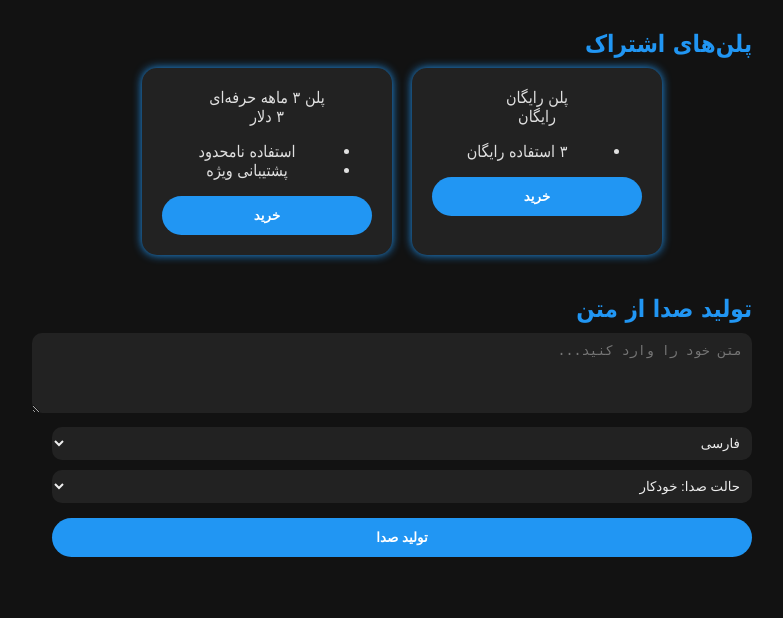
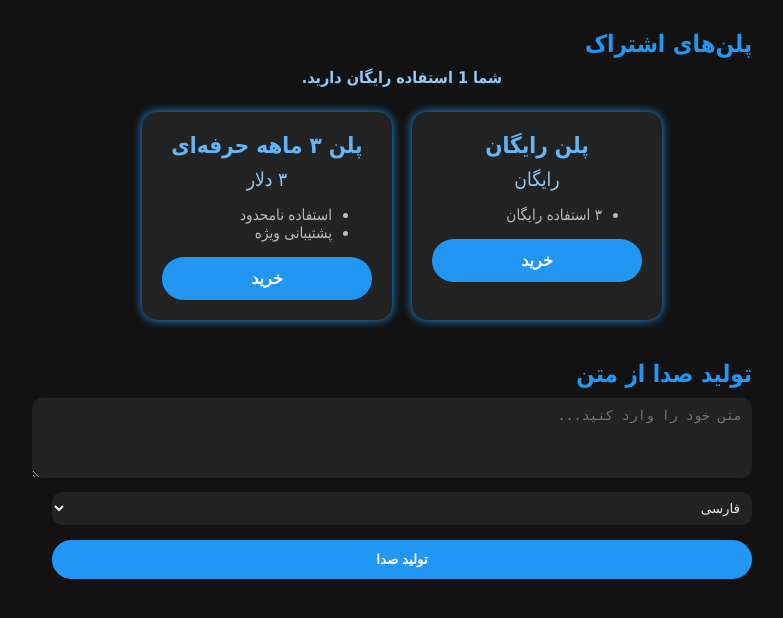
Before and after one commit to ahmadsamimrahmani427/voxir-app, a Flask app: page /app in a window 1280 px wide. Shown: the part 85-703 px from the top of the page, without its empty margins (238-1021 px from the left). Run offline with Flask 3, Linux system fonts and the light colour scheme; the visitor is signed in with stand-in values (Sample User, id 1).

Commit message:
Update index.html

```diff
--- a/templates/index.html
+++ b/templates/index.html
@@ -34,6 +34,10 @@
             border-radius: 40px;
             cursor: pointer;
             font-weight: bold;
+            transition: background-color 0.3s ease;
+        }
+        .logout-btn:hover {
+            background-color: #1976d2;
         }
         main {
             max-width: 700px;
@@ -58,6 +62,26 @@
             box-shadow: 0 0 10px #2196f3;
             text-align: center;
         }
+        .plan-title {
+            font-weight: bold;
+            font-size: 1.4em;
+            margin-bottom: 10px;
+            color: #64b5f6;
+        }
+        .plan-price {
+            font-size: 1.2em;
+            margin-bottom: 15px;
+            color: #90caf9;
+        }
+        .plan-features {
+            margin-bottom: 15px;
+            color: #bbb;
+            font-size: 0.95em;
+            text-align: right;
+        }
+        .buy-form {
+            margin-top: 10px;
+        }
         .buy-btn {
             background-color: #2196f3;
             color: white;
@@ -67,12 +91,25 @@
             border-radius: 40px;
             cursor: pointer;
             font-weight: bold;
+            font-size: 1em;
+            transition: background-color 0.3s ease;
+        }
+        .buy-btn:hover {
+            background-color: #1976d2;
+        }
+        #free-uses {
+            margin-bottom: 25px;
+            color: #90caf9;
+            font-weight: bold;
+            text-align: center;
         }
         #audio-player {
             width: 100%;
             margin-top: 20px;
             display: none;
+            outline: none;
             border-radius: 10px;
+            background-color: #333;
         }
         #download-btn {
             margin-top: 15px;
@@ -84,6 +121,10 @@
             cursor: pointer;
             font-weight: bold;
             display: none;
+            transition: background-color 0.3s ease;
+        }
+        #download-btn:hover {
+            background-color: #1976d2;
         }
         #message {
             margin-top: 15px;
@@ -94,16 +135,14 @@
         #sentiment-display {
             margin-top: 15px;
             font-weight: bold;
-            font-size: 1.2em;
+            font-size: 1.4em;
             text-align: center;
+            color: #fff;
             display: flex;
             justify-content: center;
             align-items: center;
-            gap: 10px;
+            gap: 8px;
         }
-        .positive { color: #4caf50; }
-        .neutral { color: #ffc107; }
-        .negative { color: #f44336; }
     </style>
 </head>
 <body>
@@ -113,9 +152,9 @@
             <button class="logout-btn" type="submit">خروج</button>
         </form>
     </header>
-
     <main>
         <h2>پلن‌های اشتراک</h2>
+        <div id="free-uses">شما {{ free_uses }} استفاده رایگان دارید.</div>
         <div class="plans-container">
             {% for plan in plans %}
             <div class="plan-card">
@@ -128,7 +167,7 @@
                         {% endfor %}
                     </ul>
                 </div>
-                <form method="POST" action="{{ url_for('create_payment') }}">
+                <form class="buy-form" method="POST" action="{{ url_for('create_payment') }}">
                     <input type="hidden" name="plan_id" value="{{ plan.id }}" />
                     <button type="submit" class="buy-btn">خرید</button>
                 </form>
@@ -139,29 +178,18 @@
         <section>
             <h2>تولید صدا از متن</h2>
             <textarea id="text-input" rows="4" style="width:100%; border-radius: 10px; padding: 10px; background-color: #222; color: #eee; border: none;" placeholder="متن خود را وارد کنید..."></textarea>
-
             <select id="voice-select" style="margin-top: 10px; padding: 8px; border-radius: 10px; background-color: #222; color: #eee; border: none; width: 100%;">
                 {% for lang, voice in languages.items() %}
                 <option value="{{ voice }}">{{ lang }}</option>
                 {% endfor %}
             </select>
-
-            <!-- انتخاب حالت احساسی -->
-            <select id="style-select" style="margin-top: 10px; padding: 8px; border-radius: 10px; background-color: #222; color: #eee; border: none; width: 100%;">
-                <option value="">حالت صدا: خودکار</option>
-                <option value="cheerful">😊 شاد</option>
-                <option value="sad">😞 غمگین</option>
-                <option value="angry">😠 عصبانی</option>
-                <option value="excited">🤩 هیجان‌زده</option>
-                <option value="friendly">🤗 دوستانه</option>
-                <option value="hopeful">🌈 امیدوار</option>
-            </select>
-
             <button id="generate-btn" style="margin-top: 15px; background-color: #2196f3; color: white; border: none; padding: 12px; border-radius: 40px; font-weight: bold; width: 100%; cursor: pointer;">تولید صدا</button>
 
-            <audio id="audio-player" controls></audio>
-            <button id="download-btn">دانلود صدا</button>
+            <audio id="audio-player" controls style="display:none; margin-top:15px; width:100%; border-radius: 10px; background-color: #333;"></audio>
+            <button id="download-btn" style="display:none;">دانلود صدا</button>
+
             <div id="message"></div>
+
             <div id="sentiment-display"></div>
         </section>
     </main>
@@ -172,14 +200,14 @@
         const audioPlayer = document.getElementById('audio-player');
         const textInput = document.getElementById('text-input');
         const voiceSelect = document.getElementById('voice-select');
-        const styleSelect = document.getElementById('style-select');
         const messageDiv = document.getElementById('message');
         const sentimentDisplay = document.getElementById('sentiment-display');
 
         generateBtn.addEventListener('click', () => {
+            messageDiv.textContent = '';
+            sentimentDisplay.textContent = '';
             const text = textInput.value.trim();
             const voice = voiceSelect.value;
-            const style = styleSelect.value;
 
             if (!text) {
                 messageDiv.textContent = 'لطفا متن را وارد کنید.';
@@ -188,16 +216,13 @@
 
             generateBtn.disabled = true;
             generateBtn.textContent = 'در حال تولید...';
-            messageDiv.textContent = '';
-            sentimentDisplay.textContent = '';
 
             fetch('/tts', {
                 method: 'POST',
                 headers: {'Content-Type': 'application/json'},
-                body: JSON.stringify({ text, voice, style })
-            })
-            .then(response => response.json())
-            .then(data => {
+                body: JSON.stringify({text, voice})
+            }).then(response => response.json())
+              .then(data => {
                 generateBtn.disabled = false;
                 generateBtn.textContent = 'تولید صدا';
 
@@ -205,48 +230,22 @@
                     messageDiv.textContent = data.error;
                     audioPlayer.style.display = 'none';
                     downloadBtn.style.display = 'none';
+                    sentimentDisplay.textContent = '';
                 } else {
                     audioPlayer.src = data.audio_url;
                     audioPlayer.style.display = 'block';
                     downloadBtn.style.display = 'inline-block';
                     messageDiv.textContent = '';
 
-                    if (!style) {
-                        fetch('/sentiment', {
-                            method: 'POST',
-                            headers: {'Content-Type': 'application/json'},
-                            body: JSON.stringify({ text })
-                        })
-                        .then(res => res.json())
-                        .then(sentimentData => {
-                            let sentimentText = '';
-                            let sentimentClass = '';
-                            let icon = '';
-
-                            if (sentimentData.compound >= 0.05) {
-                                sentimentText = 'مثبت';
-                                sentimentClass = 'positive';
-                                icon = '😊';
-                            } else if (sentimentData.compound <= -0.05) {
-                                sentimentText = 'منفی';
-                                sentimentClass = 'negative';
-                                icon = '😞';
-                            } else {
-                                sentimentText = 'خنثی';
-                                sentimentClass = 'neutral';
-                                icon = '😐';
-                            }
-
-                            sentimentDisplay.textContent = icon + ' ' + sentimentText;
-                            sentimentDisplay.className = sentimentClass;
-                        });
-                    }
+                    // نمایش آیکن احساسات از پاسخ سرور
+                    sentimentDisplay.textContent = data.sentiment_icon || '';
                 }
-            }).catch(() => {
+              }).catch(() => {
                 messageDiv.textContent = 'خطا در ارتباط با سرور.';
                 generateBtn.disabled = false;
                 generateBtn.textContent = 'تولید صدا';
-            });
+                sentimentDisplay.textContent = '';
+              });
         });
 
         downloadBtn.addEventListener('click', () => {
```
